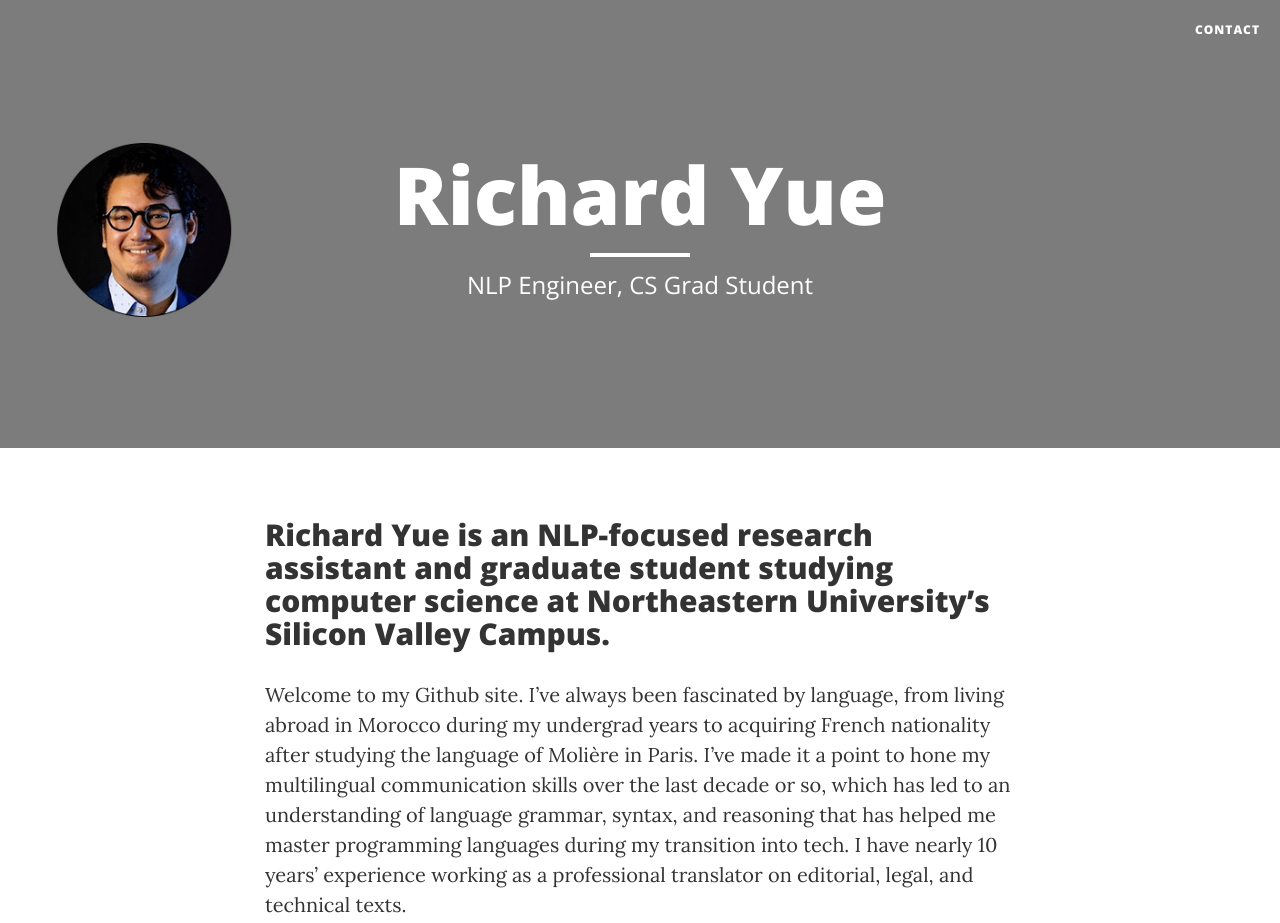
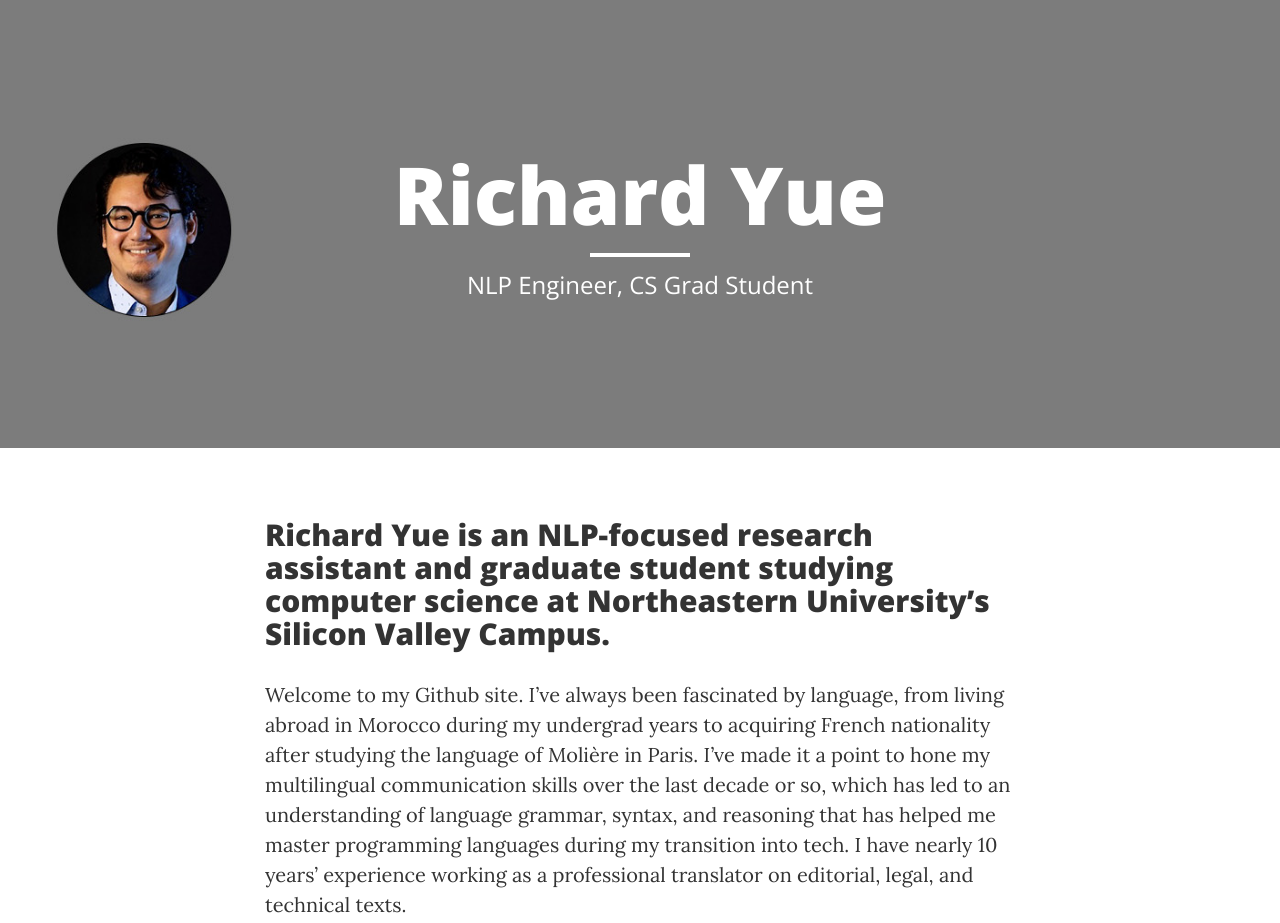
Before and after one commit to rsyue/rsyue.github.io, a website: page index.html in a window 1280 px wide. Shown: the top 923 px of the page. Drawn offline with nearby package versions, Linux system fonts and the light colour scheme.

Commit message:
Updated link section

```diff
--- a/index.html
+++ b/index.html
@@ -48,16 +48,6 @@
                 </button>
                 <!-- <a class="navbar-brand" href="index.html">Richard Yue</a> -->
             </div>
-
-            <!-- Collect the nav links, forms, and other content for toggling -->
-            <div class="collapse navbar-collapse" id="bs-example-navbar-collapse-1">
-                <ul class="nav navbar-nav navbar-right">
-                    <li>
-                        <a href="contact.html">Contact</a>
-                    </li>
-                </ul>
-            </div>
-            <!-- /.navbar-collapse -->
         </div>
         <!-- /.container -->
     </nav>
```
